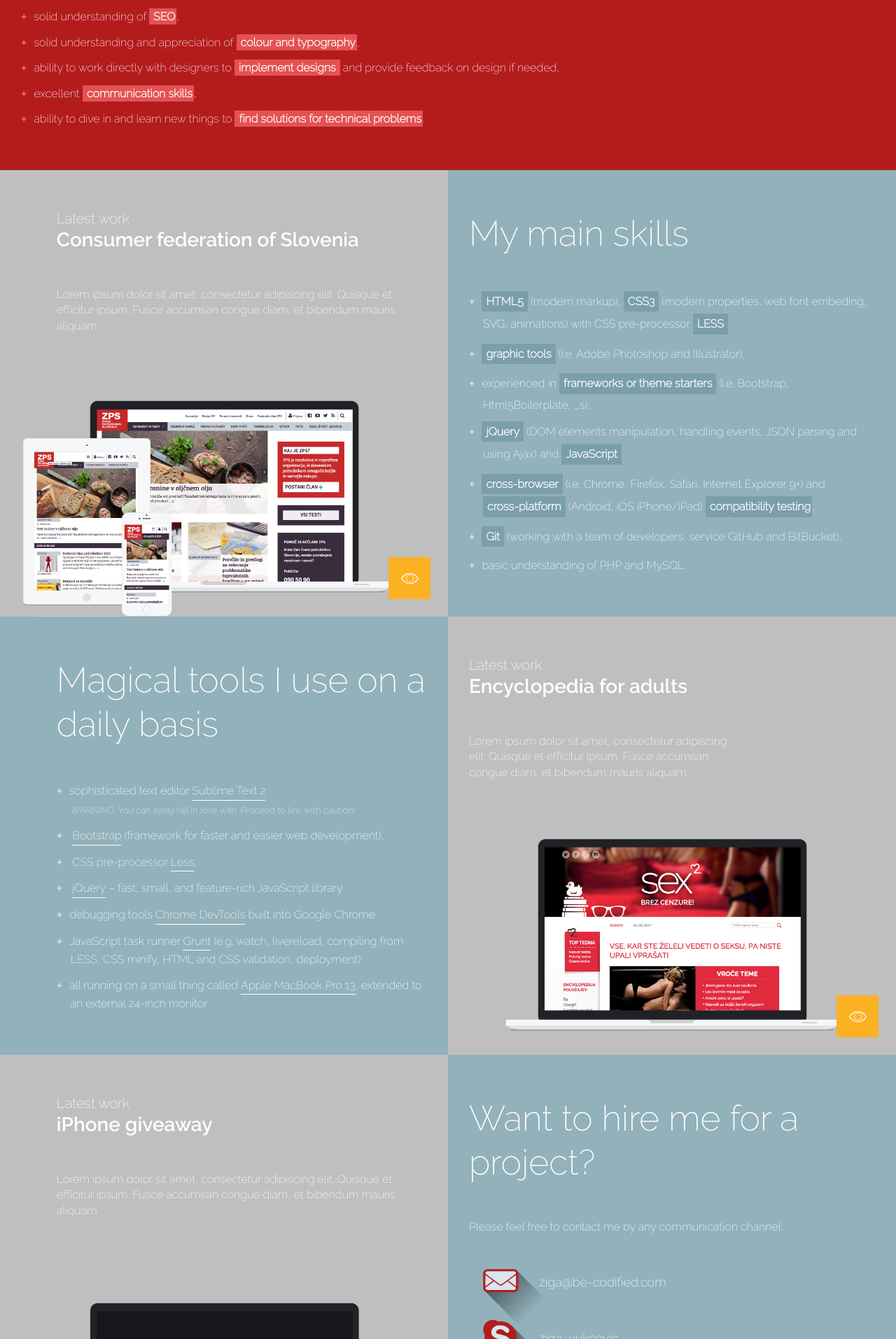
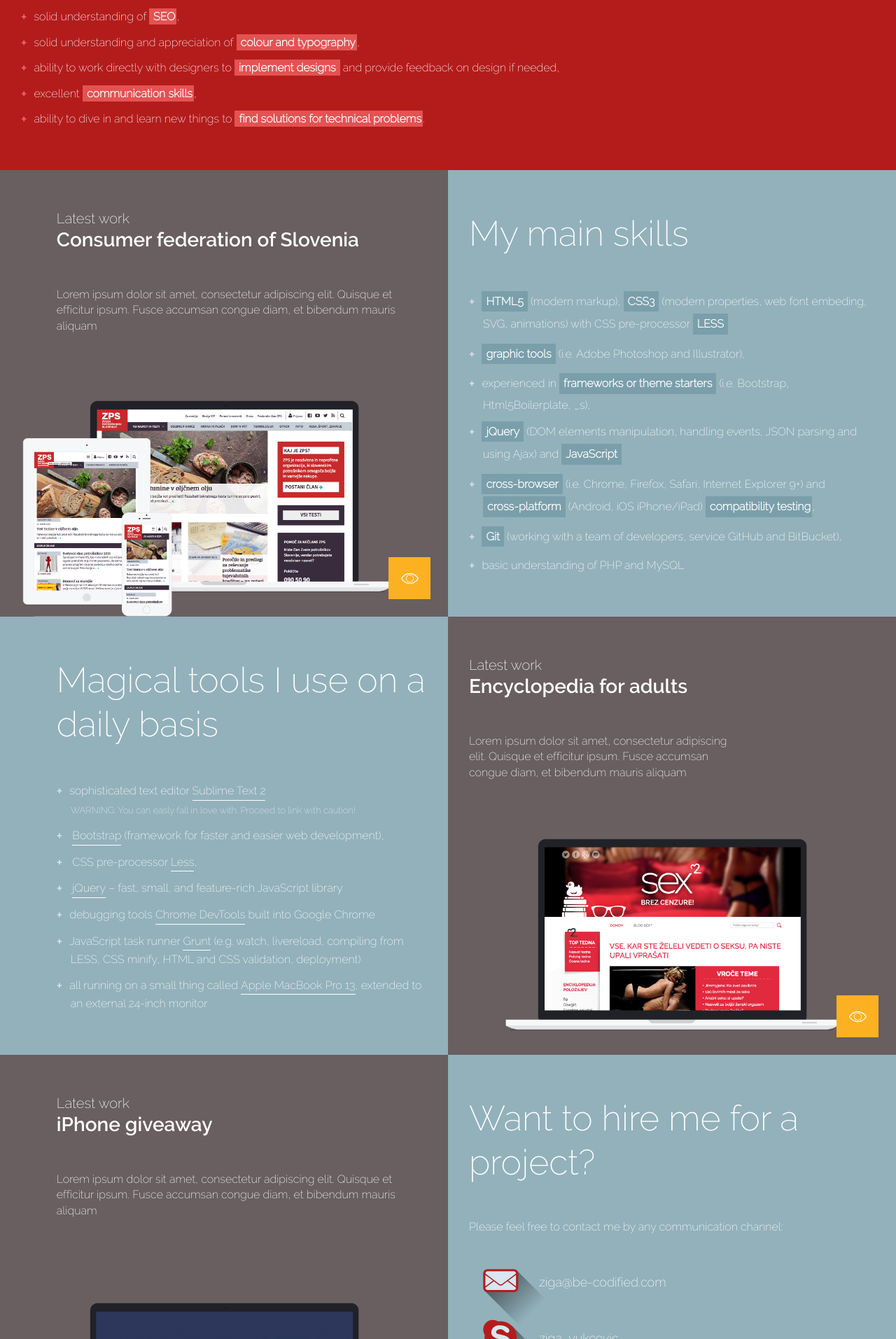
Before and after one commit to be-codified/personal-presentation-site, a PHP site: page / in a window 1280 px wide. Shown: the part 917-2830 px from the top of the page at 70% size. Run offline with PHP 8.4, Linux system fonts and the light colour scheme.

```diff
--- a/css/custom-styles.css
+++ b/css/custom-styles.css
@@ -20,7 +20,7 @@ body {
   background-color: #b41c1c;
 }
 .main-color-4 {
-  background-color: #bfbfbf;
+  background-color: #695e60;
 }
 ::selection {
   background-color: #fcb123;
--- a/css/custom-styles.less
+++ b/css/custom-styles.less
@@ -11,7 +11,7 @@
 @main-color-1: #93b1bb; // blue
 @main-color-2: #b41c1c; // red
 @main-color-3: #fcb123; // orange
-@main-color-4: #bfbfbf; // portfolio
+@main-color-4: #695e60; // portfolio
 @main-color-5: #332e2b; // brown
 @color-white:  #ffffff;
 
```
Also changed, not shown: css/custom-styles.min.css, img/portfolio-3.png.
